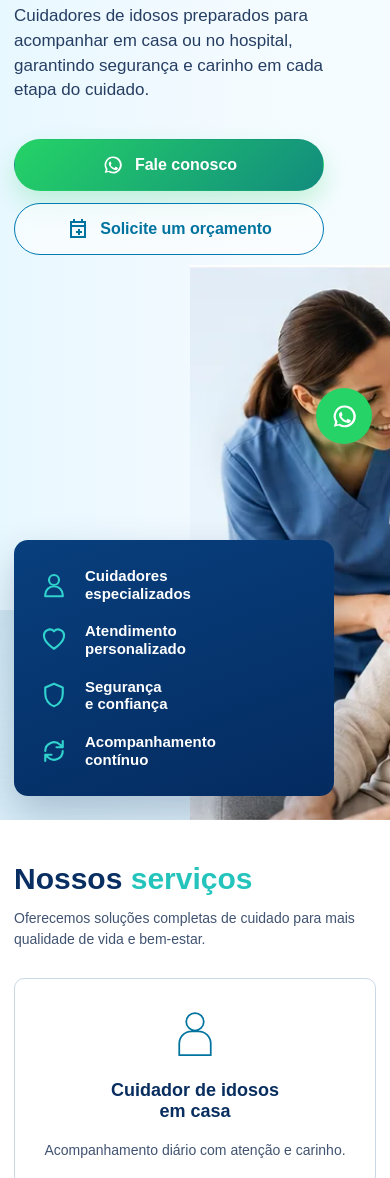
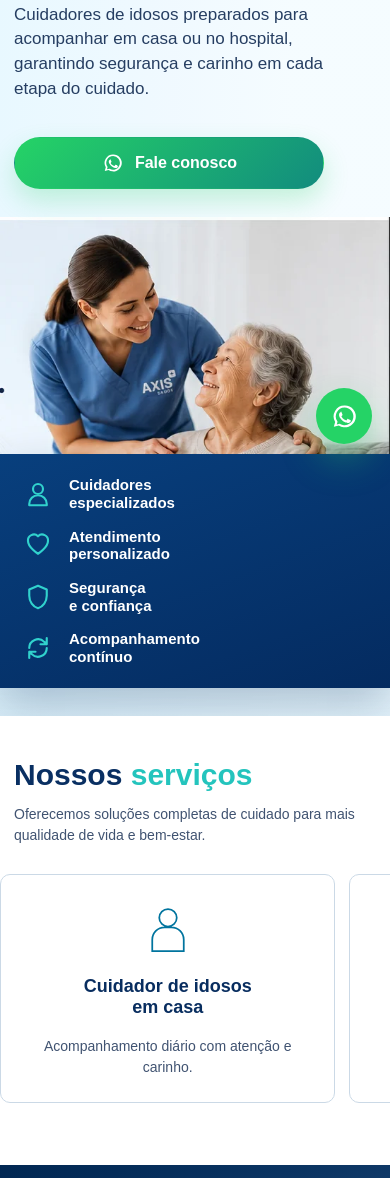
Before and after one commit to fluowai/axissaude, a plain HTML site: page index.html in a window 390 px wide. Shown: the part 382-1560 px from the top of the page. Drawn offline with Linux system fonts and the light colour scheme.

Commit message:
Improve mobile landing UX

```diff
--- a/index.html
+++ b/index.html
@@ -51,7 +51,10 @@
             </div>
           </div>
           <div class="hero-media" aria-hidden="true">
-            <img src="assets/hero-care.webp" alt="" width="542" height="530" decoding="async" fetchpriority="high">
+            <picture>
+              <source srcset="assets/hero-mobile.webp" media="(max-width: 700px)" type="image/webp">
+              <img src="assets/hero-care.webp" alt="" width="542" height="530" decoding="async" fetchpriority="high">
+            </picture>
             <div class="benefit-panel">
               <div><span class="line-icon"><svg viewBox="0 0 24 24"><path d="M12 12a4 4 0 1 0 0-8 4 4 0 0 0 0 8Zm-7 8a7 7 0 0 1 14 0v1H5v-1Z"/></svg></span><strong>Cuidadores<br>especializados</strong></div>
               <div><span class="line-icon"><svg viewBox="0 0 24 24"><path d="M20 8.8c0 5.1-8 10.2-8 10.2S4 13.9 4 8.8A4.7 4.7 0 0 1 12 5a4.7 4.7 0 0 1 8 3.8Z"/></svg></span><strong>Atendimento<br>personalizado</strong></div>
--- a/styles.css
+++ b/styles.css
@@ -256,6 +256,10 @@ svg {
   height: 100%;
   object-fit: cover;
   object-position: left bottom;
+}
+
+.hero-media picture {
+  display: contents;
 }
 
 .benefit-panel {
@@ -742,10 +746,11 @@ svg {
 
   .header-inner {
     gap: 14px;
+    justify-content: center;
   }
 
   .logo-main {
-    font-size: 44px;
+    font-size: 42px;
   }
 
   .nav {
@@ -753,9 +758,7 @@ svg {
   }
 
   .header-btn {
-    min-height: 46px;
-    padding: 0 16px;
-    font-size: 15px;
+    display: none;
   }
 
   .hero {
@@ -784,28 +787,44 @@ svg {
   }
 
   .hero-actions {
-    flex-direction: column;
-    align-items: stretch;
+    display: block;
     max-width: 310px;
   }
 
+  .hero-actions .btn {
+    width: 100%;
+  }
+
+  .hero-actions .btn-outline {
+    display: none;
+  }
+
   .hero-media {
-    min-height: 500px;
-    margin-top: 10px;
+    min-height: auto;
+    margin-top: 28px;
+    padding-bottom: 28px;
   }
 
   .hero-media img {
-    right: -176px;
-    bottom: 0;
-    width: 620px;
+    position: relative;
+    right: auto;
+    bottom: auto;
+    width: calc(100% + 28px);
+    max-width: none;
+    height: auto;
+    margin-left: -14px;
+    object-fit: contain;
   }
 
   .benefit-panel {
     position: relative;
     right: auto;
     bottom: auto;
-    width: min(100%, 320px);
-    margin: 275px 0 24px;
+    width: calc(100% + 28px);
+    margin: -16px 0 0 -14px;
+    gap: 16px;
+    padding: 22px;
+    border-radius: 0;
   }
 
   .form-section {
@@ -837,7 +856,22 @@ svg {
   }
 
   .service-grid {
-    grid-template-columns: 1fr;
+    display: flex;
+    gap: 14px;
+    overflow-x: auto;
+    padding: 0 14px 16px;
+    margin: 0 -14px;
+    scroll-snap-type: x mandatory;
+    -webkit-overflow-scrolling: touch;
+  }
+
+  .service-grid::-webkit-scrollbar {
+    display: none;
+  }
+
+  .service-card {
+    flex: 0 0 min(86vw, 340px);
+    scroll-snap-align: start;
   }
 
   .why {
```
Also changed, not shown: assets/hero-mobile.webp (added).
